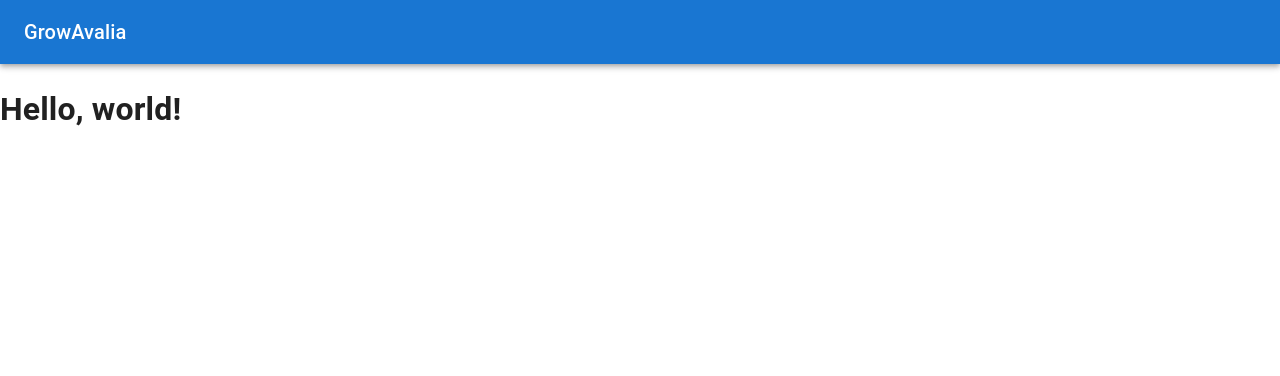
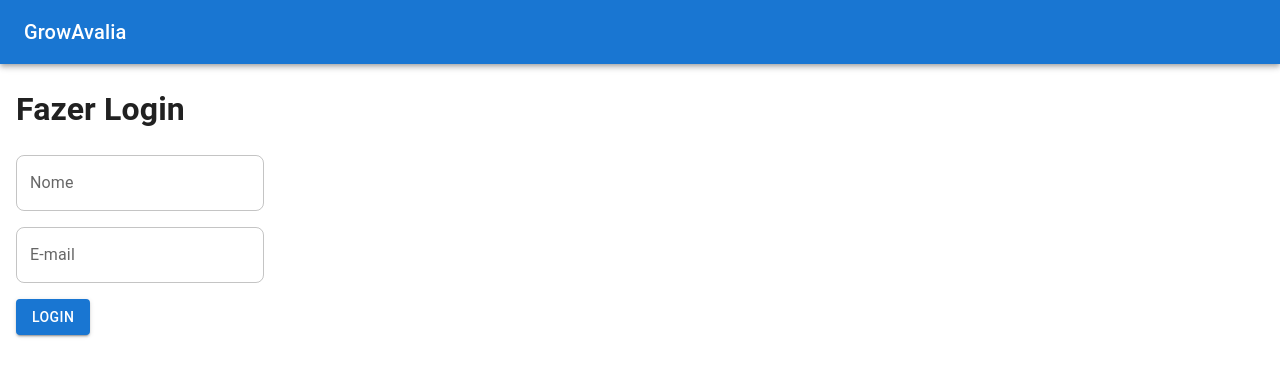
Before and after one commit to pedrofeld/growAvalia, a React (Vite) app: page / in a window 1280 px wide. Shown: the top 376 px of the page. Built offline with nearby package versions, Linux system fonts and the light colour scheme.

Commit message:
feat: criando o corpo da aplicação de login

```diff
--- a/src/App.tsx
+++ b/src/App.tsx
@@ -1,10 +1,50 @@
+import { Box, Button, TextField } from '@mui/material';
 import ButtonAppBar from './components/Navbar';
 
 function App() {
   return (
     <>
       <ButtonAppBar />
-      <h1>Hello, world!</h1>
+      <Box sx={{paddingLeft: 2}}>
+        <h1>Fazer Login</h1>
+        <form>
+          <ul style={{ listStyleType: "none", padding: 0, gap: "1rem", display: "flex", flexDirection: "column", maxWidth: "300px" }}>
+            <li>
+              <TextField
+                label="Nome"
+                variant="outlined"
+                slotProps={{
+                  input: {
+                    sx: {
+                      backgroundColor: "gray.200",
+                      borderRadius: 2,
+                    },
+                  },
+                }}
+              />
+            </li>
+            <li>
+                <TextField
+                  label="E-mail"
+                  variant="outlined"
+                  slotProps={{
+                    input: {
+                      sx: {
+                        backgroundColor: "gray.200",
+                        borderRadius: 2,
+                      },
+                    },
+                  }}
+                />
+            </li>
+            <li>
+              <Button variant="contained" color='primary'>
+                LOGIN
+              </Button>
+            </li>
+          </ul>
+        </form>
+      </Box>
     </>
   )
 }
```
